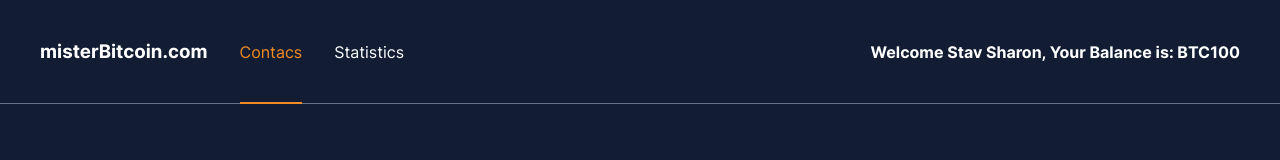
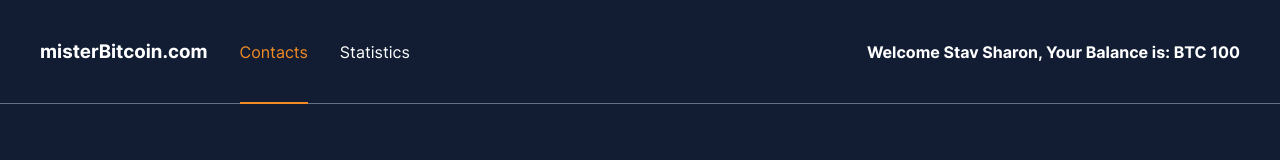
Before and after one commit to Ariel201711/mister-bitcoin, a Vue app: page /#/contact in a window 1280 px wide. Shown: the top 160 px of the page. Built offline with nearby package versions, Linux system fonts and the light colour scheme.

Commit message:
corrected english syntax errors at app header - contactsand BTC

```diff
--- a/src/components/AppHeader.vue
+++ b/src/components/AppHeader.vue
@@ -5,11 +5,11 @@
         <RouterLink to="/" class="logo clean-link">
           <h3>misterBitcoin.com</h3>
         </RouterLink>
-        <RouterLink to="/contact" class="clean-link">Contacs</RouterLink>
+        <RouterLink to="/contact" class="clean-link">Contacts</RouterLink>
         <RouterLink to="/stats" class="clean-link">Statistics</RouterLink>
       </nav>
       <div class="loggedin-user">
-        <h4>Welcome {{loggedInUser.name}}, Your Balance is: BTC{{loggedInUser.balance}}</h4>
+        <h4>Welcome {{loggedInUser.name}}, Your Balance is: BTC {{loggedInUser.balance}}</h4>
       </div>
     </div>
   </header>
```
